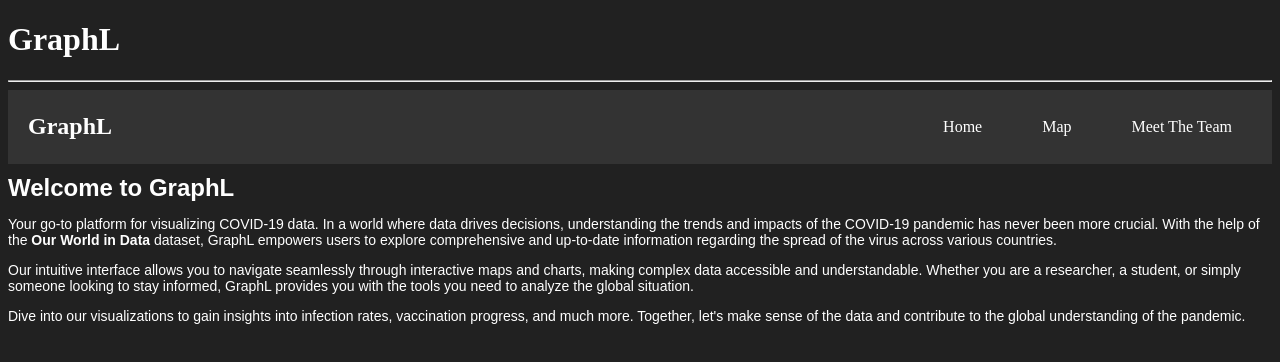
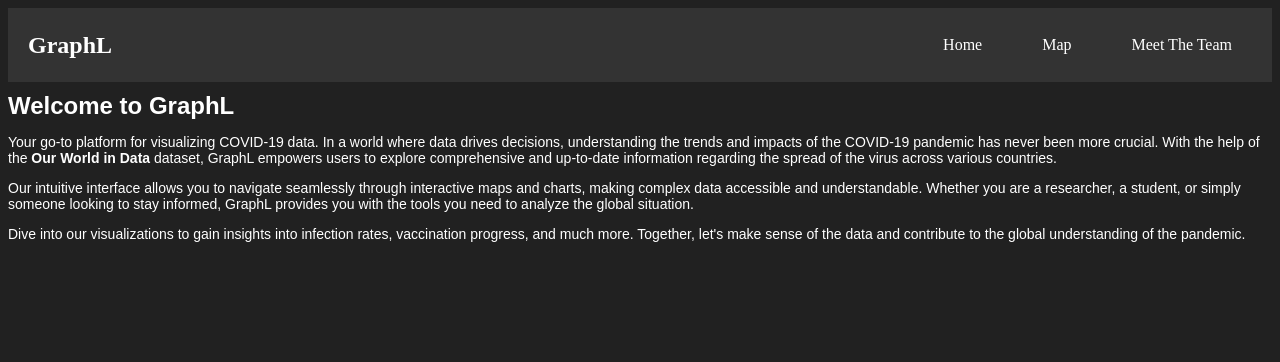
Before and after one commit to Alejorotp/graphl, a website: page frontend/index.html in a window 1280 px wide. Drawn offline with Linux system fonts and the light colour scheme.

Commit message:
Update index.html white index

```diff
--- a/frontend/index.html
+++ b/frontend/index.html
@@ -7,8 +7,6 @@
     <meta name="viewport" content="width=device-width, initial-scale=1.0">
 </head>
 <body>
-    <h1>GraphL</h1>
-    <hr>
     <nav class="navbar">
         <a href="#" class="logo">GraphL</a>
         <ul class="nav-links" id="buttons">
```
